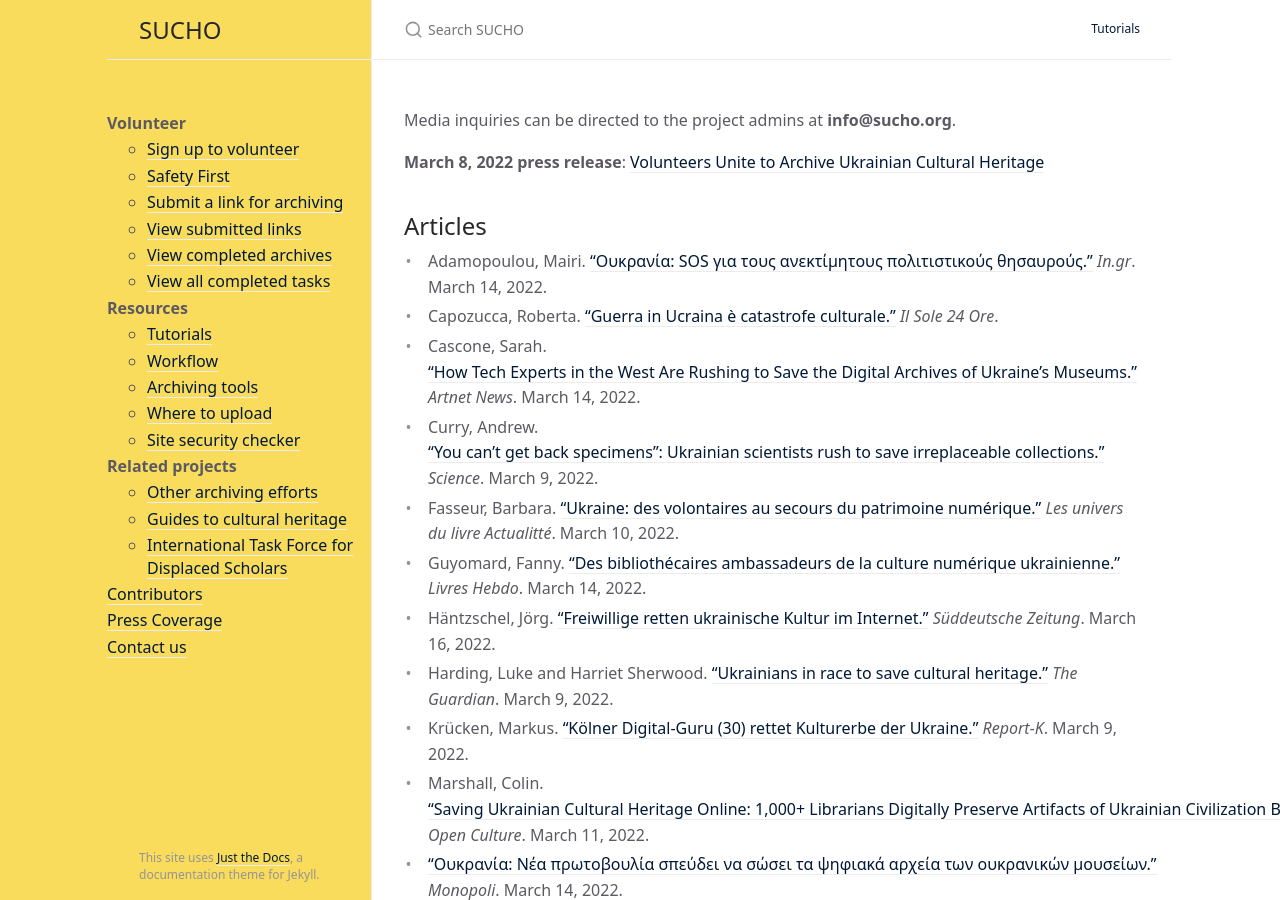
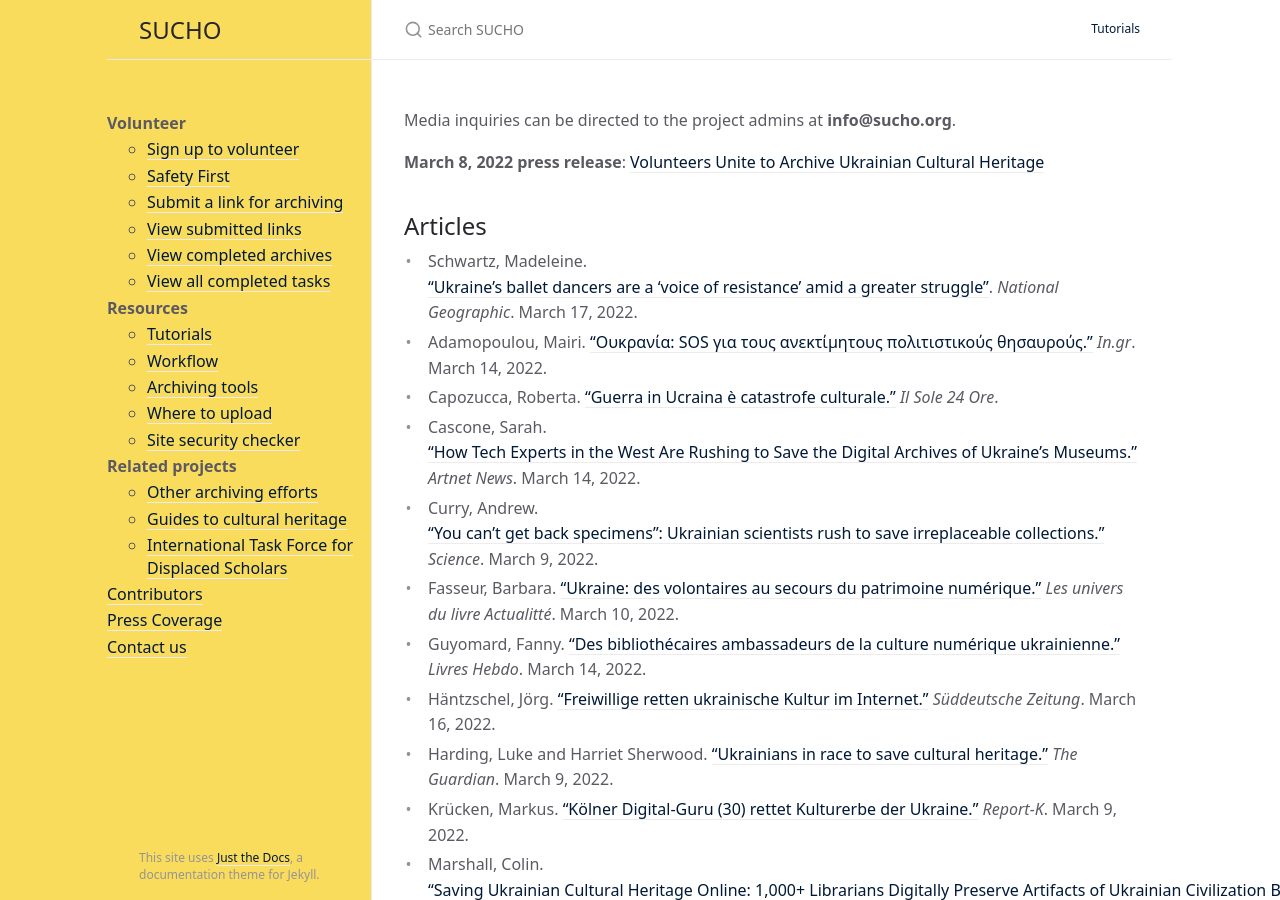
Before and after one commit to sucho-archiving/sucho-archiving.github.io, a Jekyll site: the page built from press.md, in a window 1280 px wide and 900 px high. Built offline with Jekyll 4.4.1, drawn with Linux system fonts in a browser that asks for light colours.

Commit message:
Update press.md

```diff
--- a/press.md
+++ b/press.md
@@ -9,6 +9,7 @@ Media inquiries can be directed to the project admins at **info@sucho.org**.
 **March 8, 2022 press release**: [Volunteers Unite to Archive Ukrainian Cultural Heritage](/press-release-20220308-volunteers-unite)
 
 ## Articles
+- Schwartz, Madeleine. ["Ukraine’s ballet dancers are a ‘voice of resistance’ amid a greater struggle"](https://www.nationalgeographic.com/history/article/ukraines-ballet-dancers-are-a-voice-of-resistance-amid-a-greater-struggle). *National Geographic*. March 17, 2022.
 - Αdamopoulou, Mairi. ["Ουκρανία: SOS για τους ανεκτίμητους πολιτιστικούς θησαυρούς."](https://www.in.gr/2022/03/17/world/oukrania-sos-gia-tous-anektimitous-politistikous-thisayrous/) *In.gr*. March 14, 2022.
 - Capozucca, Roberta. ["Guerra in Ucraina è catastrofe culturale."](https://www.ilsole24ore.com/art/guerra-ucraina-e-catastrofe-culturale-AEu6lBIB) *Il Sole 24 Ore*.
 - Cascone, Sarah. ["How Tech Experts in the West Are Rushing to Save the Digital Archives of Ukraine’s Museums."](https://news.artnet.com/art-world/saving-ukrainian-cultural-heritage-online-2084036) *Artnet News*. March 14, 2022.
```
